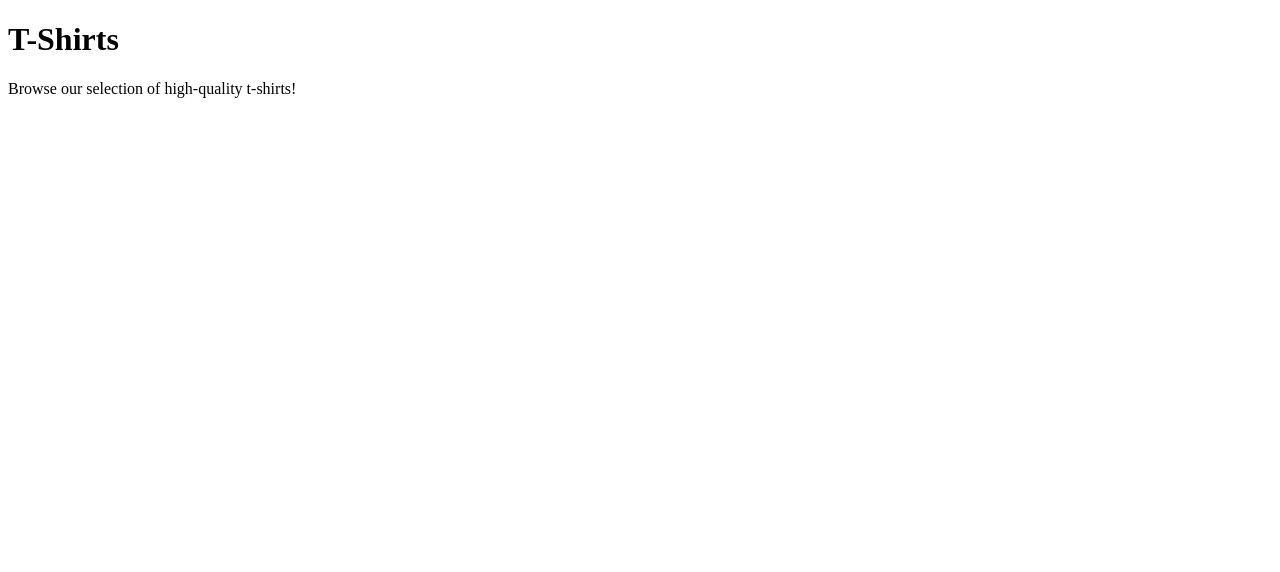
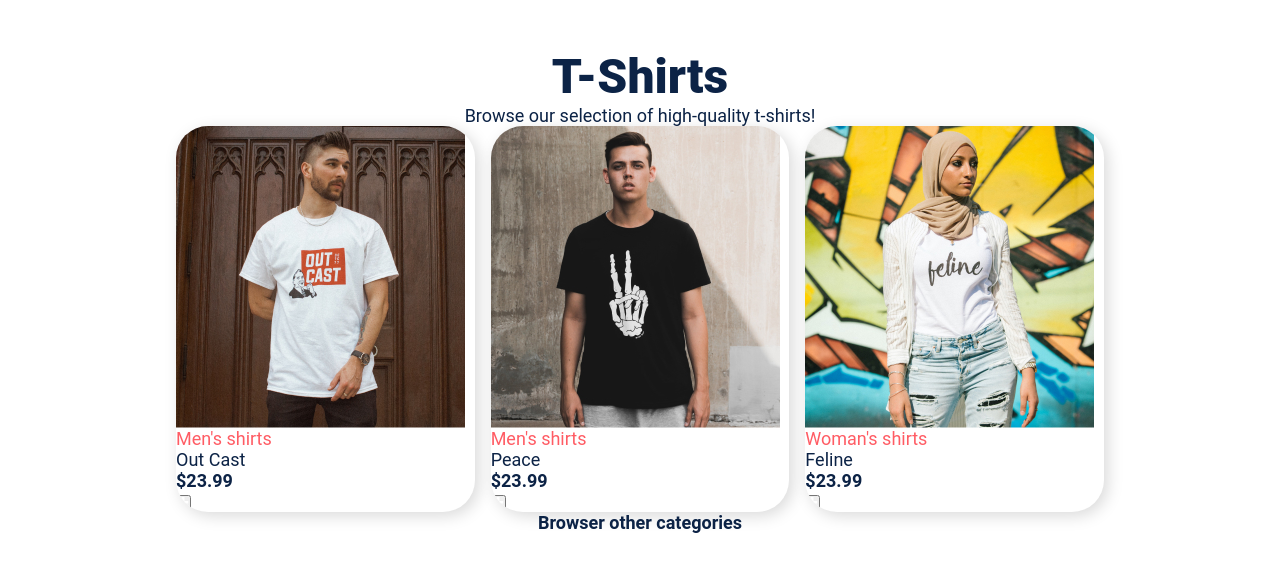
Before and after one commit to gah-code/tshirt-project, a website: page src/index.html in a window 1280 px wide. Drawn offline with nearby package versions, Linux system fonts and the light colour scheme; files that its build step writes are made by us from their sources.

Commit message:
base and building blocks

```diff
--- a/src/index.html
+++ b/src/index.html
@@ -17,7 +17,71 @@
       <p>Browse our selection of high-quality t-shirts!</p>
     </div>
   </header>
+  <main>
+    <div class="container">
+      <div class="even-columns">
+        <!-- set of 3 cards here -->
+        <div class="card" data-type="product">
+          <img src="assets/outcast.jpg" alt="white t-shirt with graphic">
+          <div class="card__content">
+            <div>
+              <p class="text-accent">Men's shirts</p>
+              <h2>Out Cast</h2>
+            </div>
+            <div>
+              <p class="price fw-bold">$23.99</p>
+            </div>
+          </div>
+          <!-- the button here -->
+          <button class="button">
+            <span class="visually-hidden">add to cart</span>
+            <img src="assets/plus-icon.svg" alt="">
+          </button>
+        </div>
 
+        <div class="card" data-type="product">
+          <img src="assets/peace.jpg"
+            alt="black t-shirt with a large white graphic of the skeleton of a hand, making the peace symbol">
+          <div class="card__content">
+            <div>
+              <p class="text-accent">Men's shirts</p>
+              <h2>Peace</h2>
+            </div>
+            <div>
+              <p class="price fw-bold">$23.99</p>
+            </div>
+          </div>
+          <button class="button">
+            <span class="visually-hidden">add to cart</span>
+            <img src="assets/plus-icon.svg" alt="">
+          </button>
+        </div>
+
+        <div class="card" data-type="product">
+          <img src="assets/feline.jpg" alt="white t-shirt with the word feline written in a black cursive font">
+          <div class="card__content">
+            <div>
+              <p class="text-accent">Woman's shirts</p>
+              <h2>Feline</h2>
+            </div>
+            <div>
+              <p class="price fw-bold">$23.99</p>
+            </div>
+          </div>
+          <button class="button">
+            <span class="visually-hidden">add to cart</span>
+            <img src="assets/plus-icon.svg" alt="">
+          </button>
+        </div>
+
+
+      </div>
+      <h2 class="text-center fw-bold">Browser other categories</h2>
+      <div class="even-columns">
+        <!-- set of 5 smaller cards here -->
+      </div>
+    </div>
+  </main>
 
 </body>
 
--- a/src/sass/style.scss
+++ b/src/sass/style.scss
@@ -0,0 +1,126 @@
+// variables
+
+$font-family: 'Roboto', sans-serif;
+
+$fw-400: 400;
+$fw-700: 700;
+$fw-900: 900;
+
+$fs-400: 1.125rem;
+$fs-500: 1.25rem;
+$fs-600: 2rem;
+$fs-700: 3rem;
+
+$red-400: hsla(357, 100%, 68%, 1);
+$red-500: hsl(357, 74%, 40%);
+$blue-800: hsla(216, 71%, 16%, 1);
+$neutral-100: hsl(0 0% 100%);
+
+$size-8: 0.5rem;
+$size-12: 0.75rem;
+$size-16: 1rem;
+$size-32: 2rem;
+$size-36: 3rem;
+
+// Placeholders
+
+%shadow {
+  box-shadow: 0.25rem 0.25rem 1rem rgb(0 0 0 / 0.15);
+}
+
+// Mixins
+@mixin interactive-scale($color, $bg, $scale: 1.05) {
+  scale: 1;
+  transition: scale 350ms ease;
+
+  &:hover,
+  &:focus {
+    scale: $scale;
+    color: $color;
+    background-color: $bg;
+  }
+}
+
+// reset
+*,
+*::before,
+*::after {
+  box-sizing: border-box;
+}
+
+* {
+  margin: 0;
+  padding: 0;
+  font: inherit;
+}
+
+img {
+  display: block;
+  max-width: 100%;
+}
+
+body {
+  font-family: $font-family;
+  font-size: $fs-400;
+  color: $blue-800;
+
+  // for demo
+  margin: $size-36 0;
+}
+
+// composition
+
+.container {
+  width: min(58rem, 100% - 2rem);
+  margin-inline: auto;
+}
+
+.even-columns {
+  display: grid;
+  grid-auto-flow: column;
+  grid-auto-columns: 1fr;
+  gap: var(--gap, $size-16);
+}
+
+// Utilities
+
+.margin-block-xl {
+  margin-block: $size-36;
+}
+
+.fw-bold {
+  font-weight: 700;
+}
+.fw-black {
+  font-weight: 900;
+}
+
+.text-center {
+  text-align: center;
+}
+.text-accent {
+  color: $red-400;
+}
+
+.page-title {
+  font-size: $fs-700;
+  font-weight: 900;
+}
+
+.visually-hidden {
+  clip: rect(0 0 0 0);
+  clip-path: inset(50%);
+  height: 1px;
+  overflow: hidden;
+  position: absolute;
+  white-space: nowrap;
+  width: 1px;
+}
+
+// block
+.card {
+  border-radius: 2rem;
+  overflow: hidden;
+  background-color: $neutral-100;
+  @extend %shadow;
+}
```
